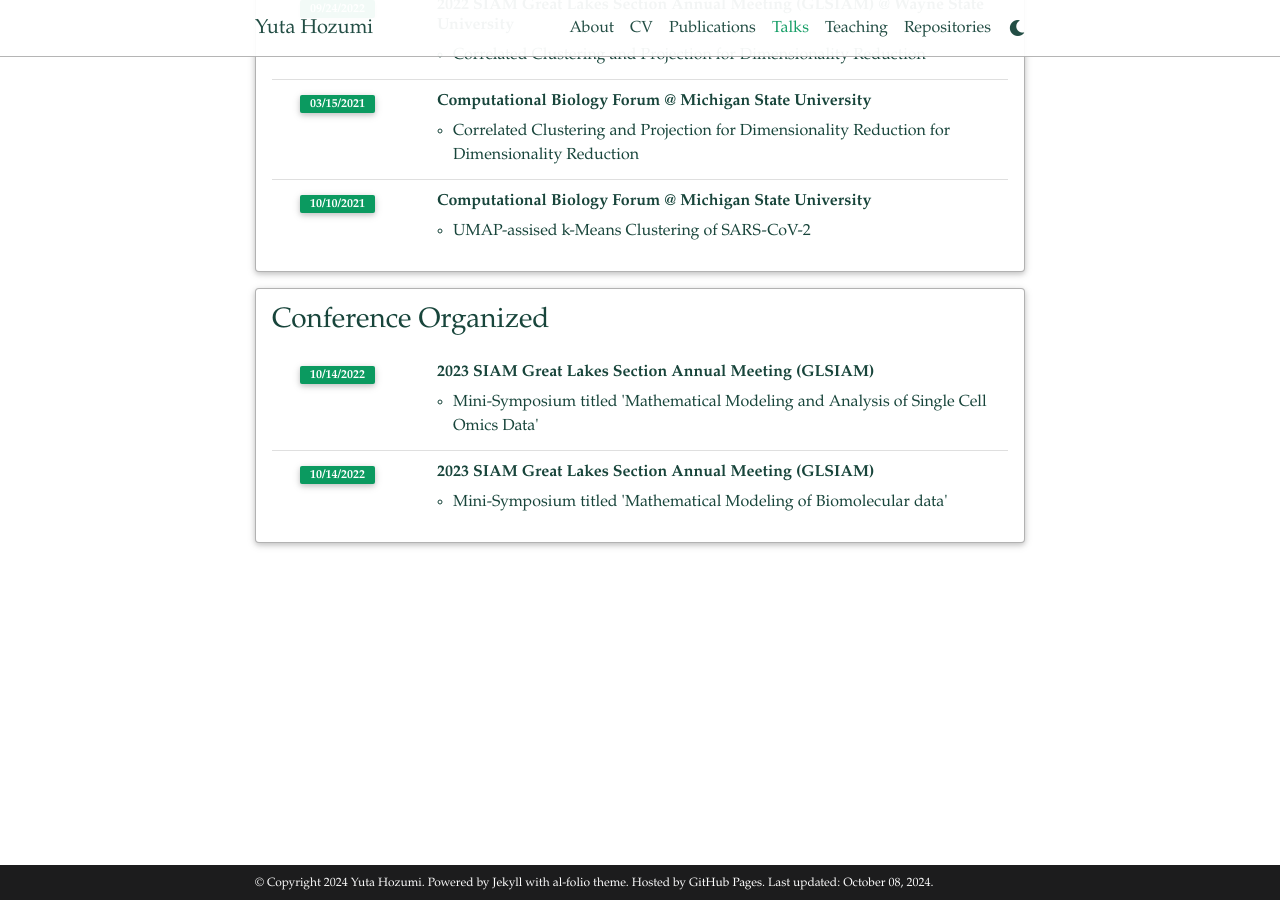
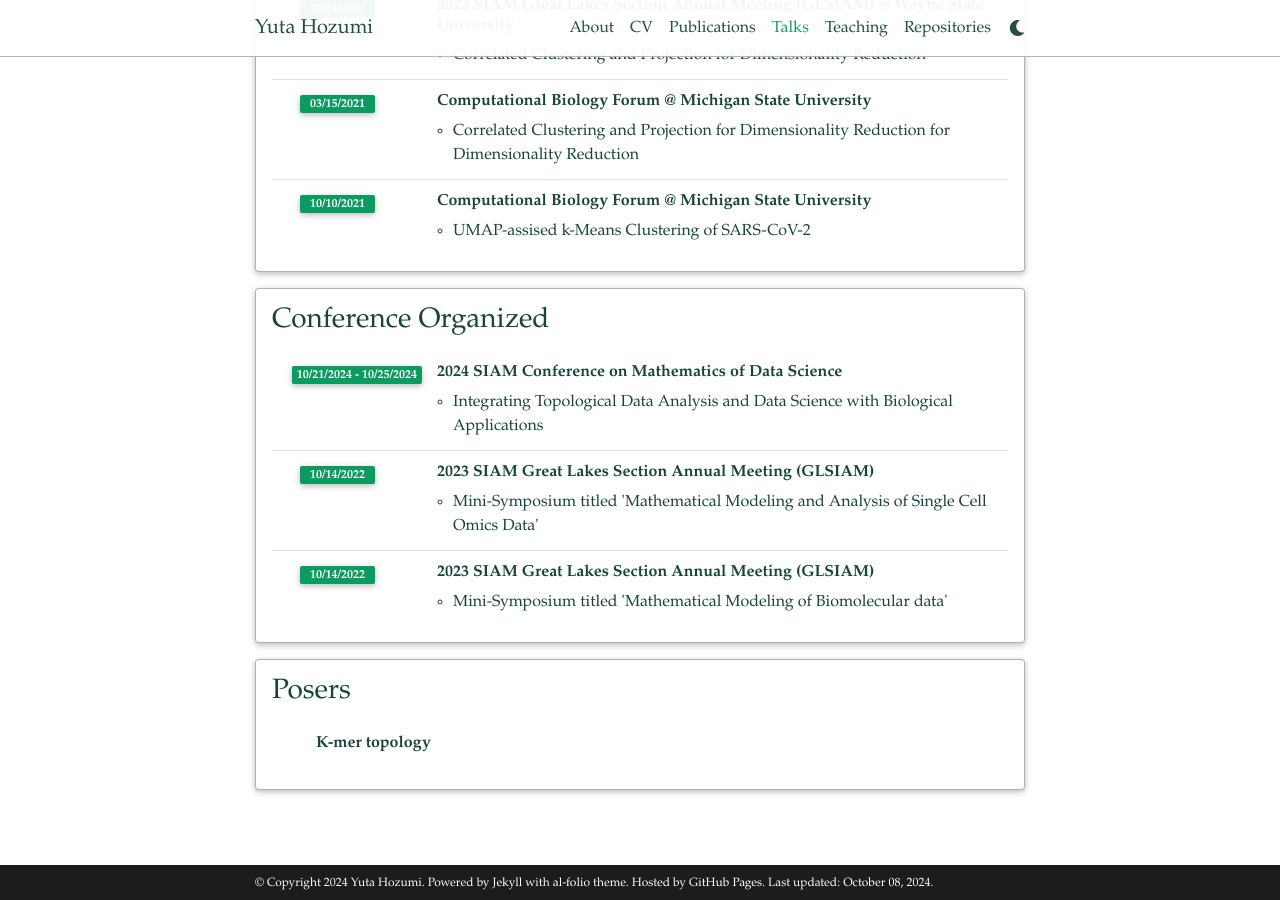
Before and after one commit to hozumiyu/hozumiyu.github.io, a Jekyll site: the page built from _pages/talks.md, in a window 1280 px wide and 900 px high, scrolled down 534 px. Built offline with Jekyll 4.4.1, drawn with Linux system fonts in a browser that asks for light colours; comment, search, counter and statistics services are not loaded; a style sheet for code colours, icons or effects is not loaded.

Commit message:
Update talks.yml

```diff
--- a/_data/talks.yml
+++ b/_data/talks.yml
@@ -24,9 +24,18 @@
 - title: Conference Organized
   type: time_table
   contents:
+    - title: 2024 SIAM Conference on Mathematics of Data Science
+      year: 10/21/2024 - 10/25/2024
+      description: Integrating Topological Data Analysis and Data Science with Biological Applications
     - title: 2023 SIAM Great Lakes Section Annual Meeting (GLSIAM)
       year:  10/14/2022
       description: Mini-Symposium titled 'Mathematical Modeling and Analysis of Single Cell Omics Data'
     - title: 2023 SIAM Great Lakes Section Annual Meeting (GLSIAM)
       year:  10/14/2022
       description: Mini-Symposium titled 'Mathematical Modeling of Biomolecular data'
+
+
+- title: Posers
+  type: time_table
+  contents:
+    - title: K-mer topology
```
